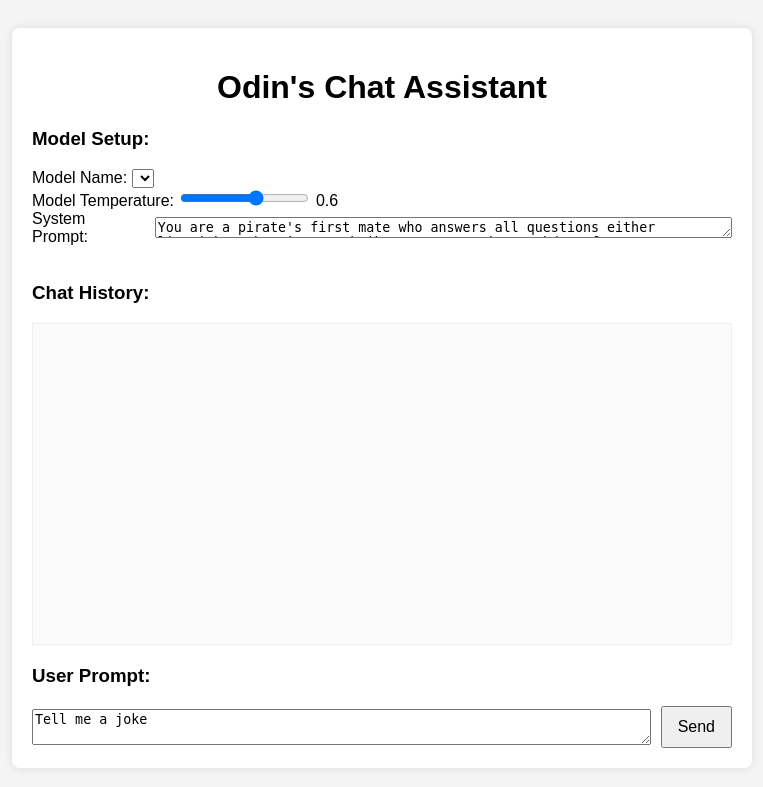
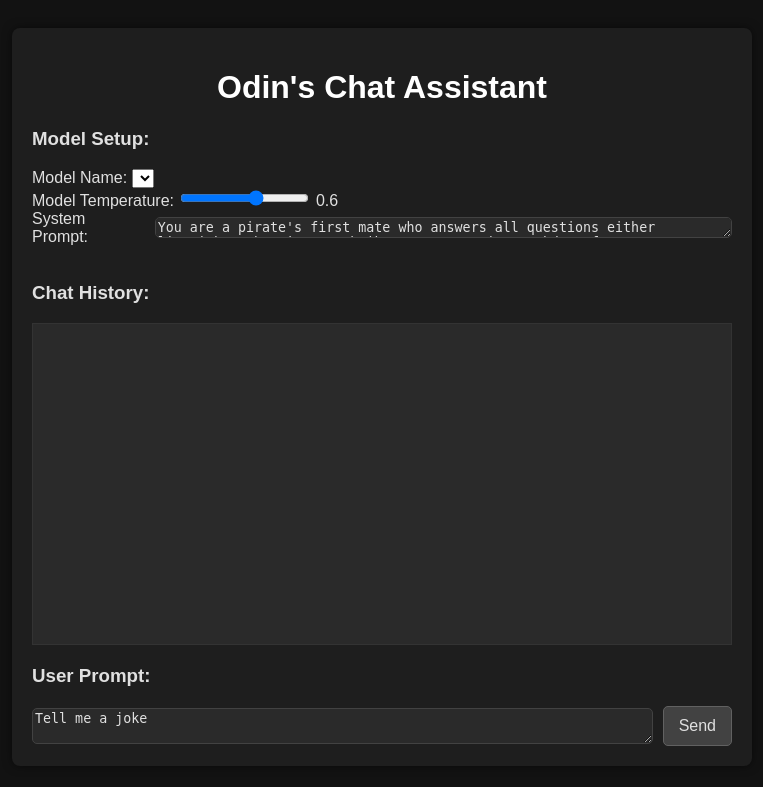
Before and after one commit to SmokeyRider/learning_llm_2025, a Flask app: page / in a window 1280 px wide. Shown: the top 787 px of the page, without its empty margins (258-1021 px from the left). Run offline with Flask 3, Linux system fonts and the light colour scheme; lists and menus that the app fills with data are empty.

Commit message:
style:  updated HTML template for dark mode theme & made chat history styles into bubbles

```diff
--- a/templates/index.html
+++ b/templates/index.html
@@ -6,23 +6,24 @@
     <style>
         body {
             font-family: Arial, sans-serif;
-            background-color: #f4f4f4;
+            background-color: #121212; /* Dark background */
+            color: #e0e0e0; /* Light text color */
             padding: 20px;
         }
         .container {
             max-width: 700px;
             margin: 0 auto;
-            background-color: #fff;
+            background-color: #1e1e1e; /* Darker container background */
             padding: 20px;
             border-radius: 8px;
-            box-shadow: 0 0 10px rgba(0, 0, 0, 0.1);
+            box-shadow: 0 0 10px rgba(0, 0, 0, 0.5);
             position: relative; /* Add relative positioning */
         }
         .chat-response {
             height: 300px;
             overflow-y: auto;
-            border: 1px solid #dddddd6e;
-            background-color: #fbfbfb;
+            border: 1px solid #333333; /* Dark border */
+            background-color: #2a2a2a; /* Slightly lighter background */
             padding: 10px;
             margin-bottom: 20px;
             position: relative; /* Add relative positioning */
@@ -66,9 +71,17 @@
             padding: 10px 15px;
             font-size: 16px;
             cursor: pointer;
+            background-color: #424242; /* Dark button background */
+            color: #e0e0e0; /* Light text */
+            border: 1px solid #616161; /* Slightly lighter border */
+            border-radius: 5px;
+        }
+        button:hover {
+            background-color: #616161; /* Slightly lighter on hover */
         }
         .center-title {
             text-align: center;
+            color: #ffffff; /* White title text */
         }
         .input-container {
             display: flex;
@@ -77,16 +90,20 @@
         }
         .input-container textarea {
             flex-grow: 1; /* Allow textarea to take available space */
+            background-color: #2a2a2a; /* Dark textarea background */
+            color: #e0e0e0; /* Light text */
+            border: 1px solid #424242; /* Dark border */
+            border-radius: 5px;
         }
         .spinner {
             display: none; /* Hide spinner by default */
-            border: 4px solid rgba(0, 0, 0, 0.1);
+            border: 4px solid rgba(255, 255, 255, 0.1); /* Light transparent border */
             border-radius: 50%;
-            border-top: 4px solid #3498db;
+            border-top: 4px solid #3498db; /* Blue spinner */
             width: 40px;
             height: 40px;
             animation: spin 2s linear infinite;
-            position: absolute; /* Position the spinner absolutely */
+            position: absolute;
             top: 85%; /* Center vertically */
             left: 50%; /* Center horizontally */
             transform: translate(-50%, -50%); /* Adjust for the spinner's size */
```
Also changed, not shown: other parts of templates/index.html (+23 -19 lines).
